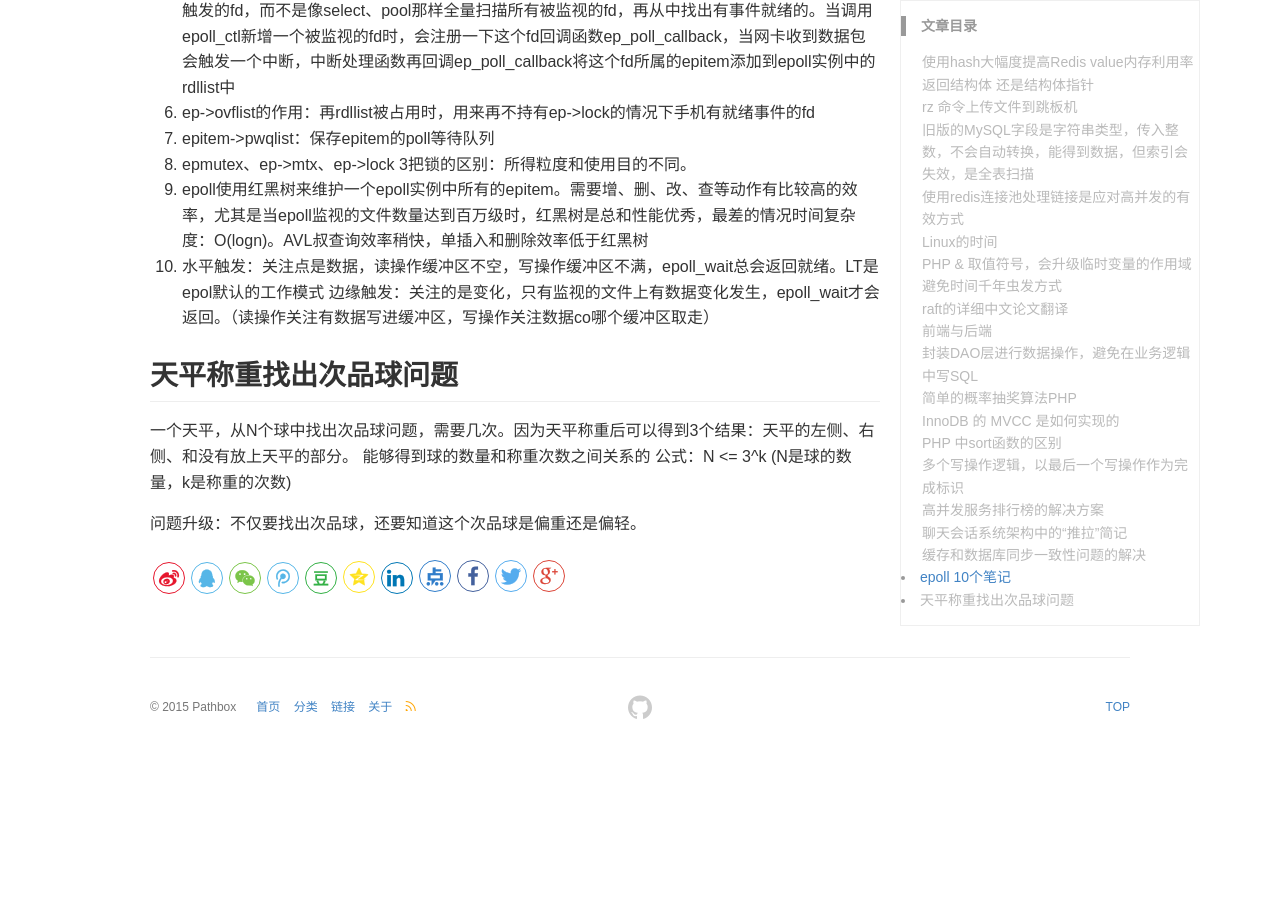
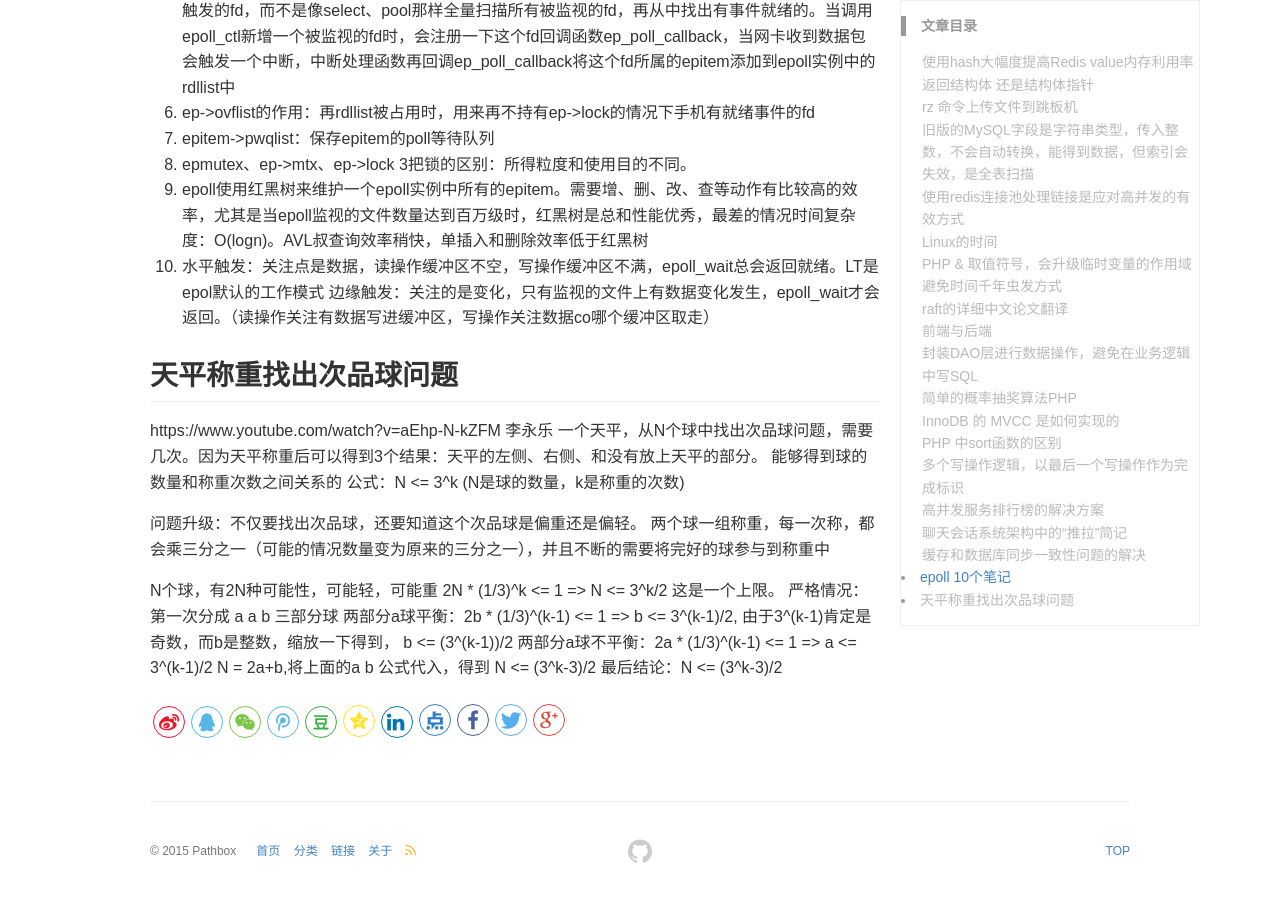
Before and after one commit to pathbox/pathbox.github.io, a Jekyll site: the page built from _posts/2021-07-16-work-summary-in-Tencent-50.md, in a window 1280 px wide and 900 px high, scrolled down 6531 px. Built offline with Jekyll 4.4.1, drawn with Linux system fonts in a browser that asks for light colours; before the commit the page ends 7287 px from its top, so only the background shows below that.

Commit message:
天平称重找出次品球问题:升级

```diff
--- a/_posts/2021-07-16-work-summary-in-Tencent-50.md
+++ b/_posts/2021-07-16-work-summary-in-Tencent-50.md
@@ -252,8 +252,19 @@ krsort() 函数用于对数组单元按照键名从高到低进行排序。
 边缘触发：关注的是变化，只有监视的文件上有数据变化发生，epoll_wait才会返回。（读操作关注有数据写进缓冲区，写操作关注数据co哪个缓冲区取走）
 
 ## 天平称重找出次品球问题
+https://www.youtube.com/watch?v=aEhp-N-kZFM 李永乐
 一个天平，从N个球中找出次品球问题，需要几次。因为天平称重后可以得到3个结果：天平的左侧、右侧、和没有放上天平的部分。
 能够得到球的数量和称重次数之间关系的
 公式：N <= 3^k (N是球的数量，k是称重的次数)
 
 问题升级：不仅要找出次品球，还要知道这个次品球是偏重还是偏轻。
+两个球一组称重，每一次称，都会乘三分之一（可能的情况数量变为原来的三分之一），并且不断的需要将完好的球参与到称重中
+
+N个球，有2N种可能性，可能轻，可能重
+2N * (1/3)^k <= 1 => N <= 3^k/2  这是一个上限。
+严格情况： 第一次分成 a a b 三部分球
+两部分a球平衡：2b * (1/3)^(k-1) <= 1 => b <= 3^(k-1)/2, 由于3^(k-1)肯定是奇数，而b是整数，缩放一下得到，
+b <= (3^(k-1))/2
+两部分a球不平衡：2a * (1/3)^(k-1) <= 1 => a <= 3^(k-1)/2
+N = 2a+b,将上面的a b 公式代入，得到 N <= (3^k-3)/2
+最后结论：N <= (3^k-3)/2
```
